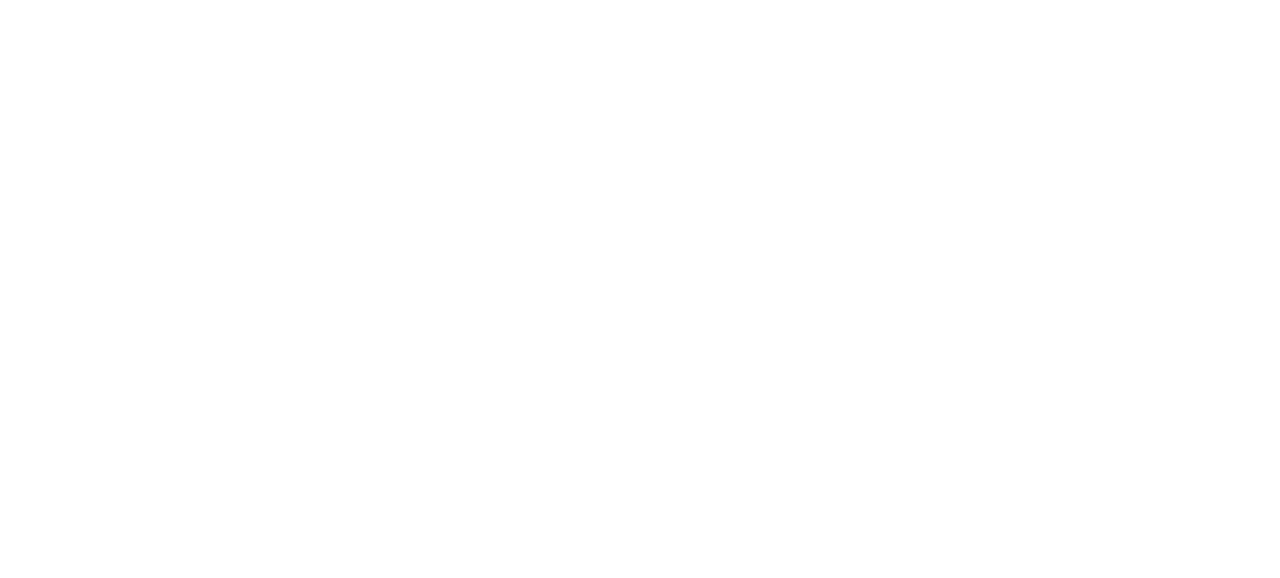
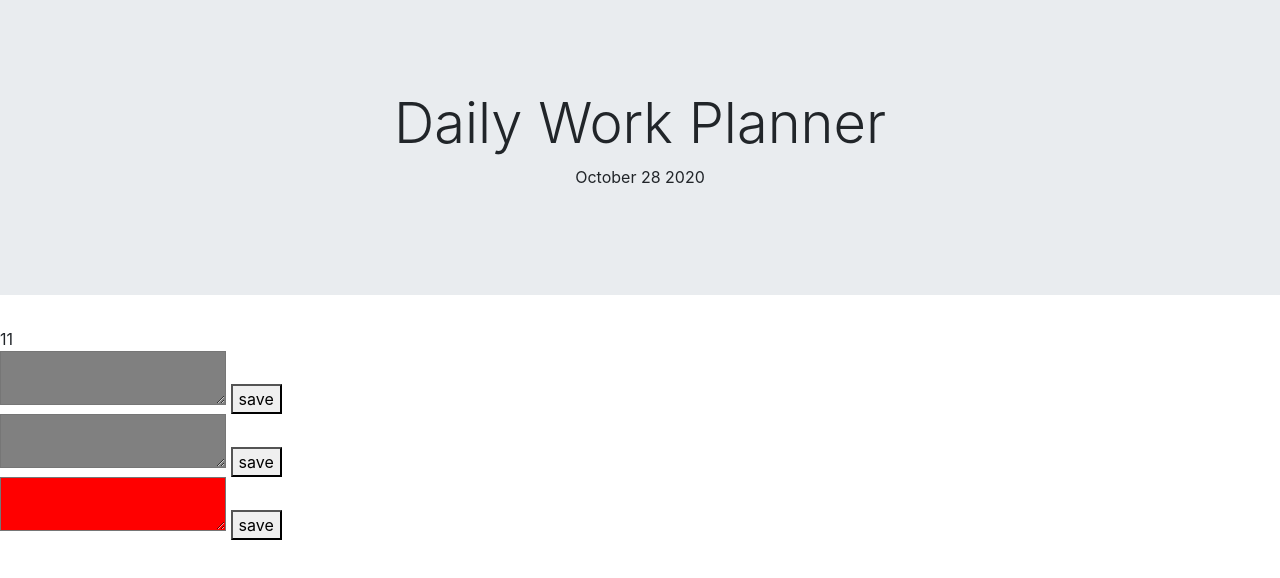
Before and after one commit to wfreeman2112/daily-planner, a plain HTML site: page index.html in a window 1280 px wide. Drawn offline with nearby package versions, Linux system fonts and the light colour scheme.

Commit message:
establishing moment.js and initial grid, no styling

```diff
--- a/index.html
+++ b/index.html
@@ -5,13 +5,57 @@
     <meta name="viewport" content="width=device-width, initial-scale=1.0">
     <link rel="stylesheet" href="https://cdn.jsdelivr.net/npm/bootstrap@4.5.3/dist/css/bootstrap.min.css" integrity="sha384-TX8t27EcRE3e/ihU7zmQxVncDAy5uIKz4rEkgIXeMed4M0jlfIDPvg6uqKI2xXr2" crossorigin="anonymous">
     <link href="style.css" rel="stylesheet">
-    <title>Document</title>
+
+    <title>Daily Planner</title>
 </head>
 <body>
+    <div class="jumbotron jumbotron-fluid">
+        <div class="container">
+          <h1 class="display-4">Daily Work Planner</h1>
+          <p class="dayAndDate"></p>
+        </div>
+      </div>
 
+  <div class = "hour" hour = "11">
+    <div>
+      11
+    </div>
+    <textarea>
+
+    </textarea>
+    <button>
+      save
+    </button>
+
+
+  </div>
+
+  <div class = "hour" hour = "13">
+    <textarea>
+
+    </textarea>
+    <button>
+      save
+    </button>
+
+
+  </div>
+
+  <div class = "hour" hour = "18">
+    <textarea>
+
+    </textarea>
+    <button>
+      save
+    </button>
+
+
+  </div>
+    <script src="https://cdnjs.cloudflare.com/ajax/libs/moment.js/2.29.1/moment.min.js"></script>
     <script
   src="https://code.jquery.com/jquery-3.5.1.js"
   integrity="sha256-QWo7LDvxbWT2tbbQ97B53yJnYU3WhH/C8ycbRAkjPDc="
   crossorigin="anonymous"></script>
+  <script src="script.js"></script>
 </body>
 </html>
--- a/script.js
+++ b/script.js
@@ -0,0 +1,34 @@
+/* get API for time and date
+make table in jquery adding time blocks
+time blocks color coded for past, present and future
+save events in local storage
+*/
+
+
+$(document).ready(function() {
+    $('.dayAndDate').html(moment().format('MMMM DD YYYY'))
+
+    $(".hour").each(function(){
+        var hour = $(this).attr("hour");
+        $(this).children("textarea").val(localStorage.getItem(hour));
+
+        if (Number(hour) === moment().hour()) {
+            $(this).children("textarea").addClass("present")
+        }
+
+        if (Number(hour) < moment().hour()) {
+            $(this).children("textarea").addClass("past")
+        }
+
+        if (Number(hour) > moment().hour()) {
+            $(this).children("textarea").addClass("future")
+        }
+    })
+    $("button").click(function() {
+        var hour = $(this).parent().attr("hour");
+        var value = $(this).prev().val();
+        localStorage.setItem(hour, value);
+    })
+
+
+})
--- a/style.css
+++ b/style.css
@@ -0,0 +1,17 @@
+.jumbotron {
+    justify-content: center;
+    text-align: center;
+    padding: 90px;
+}
+
+.past {
+    background-color: grey;
+}
+
+.present {
+    background-color: red;
+}
+
+.future {
+    background-color: green;
+}
```
